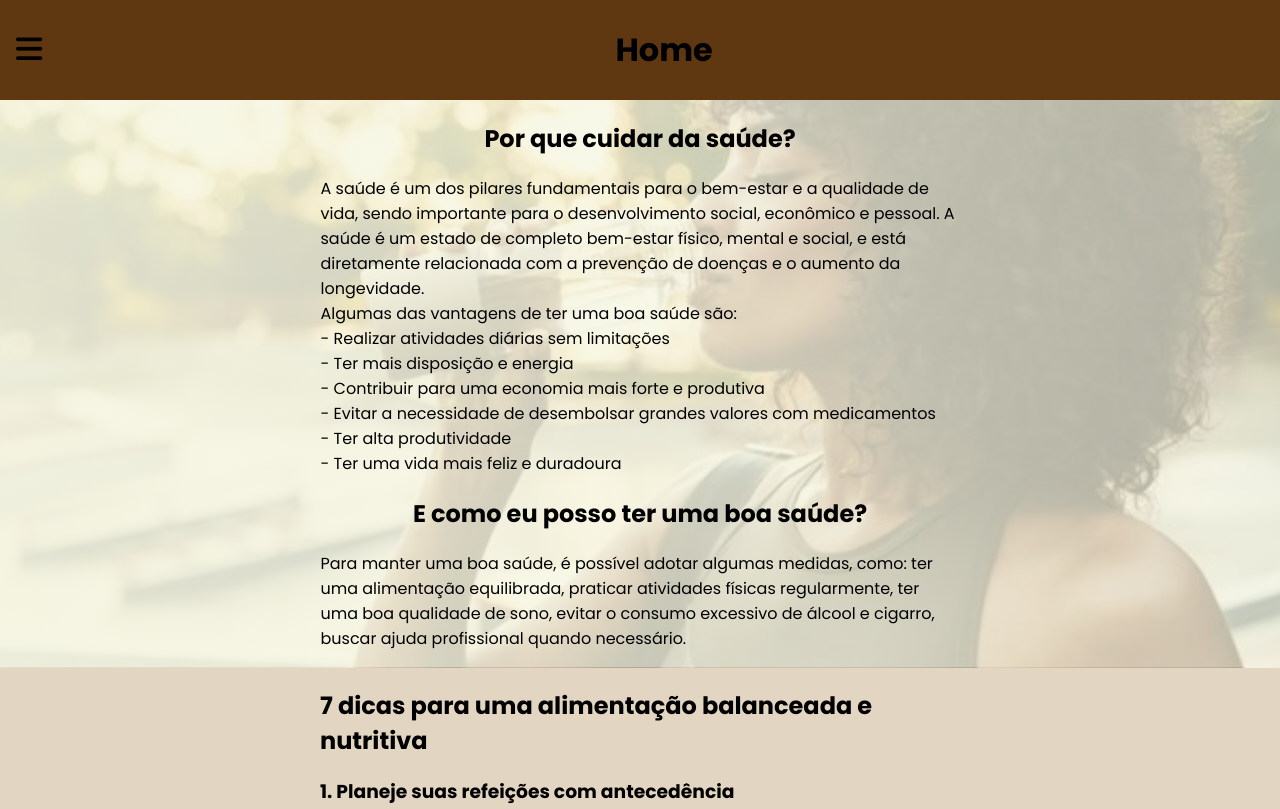
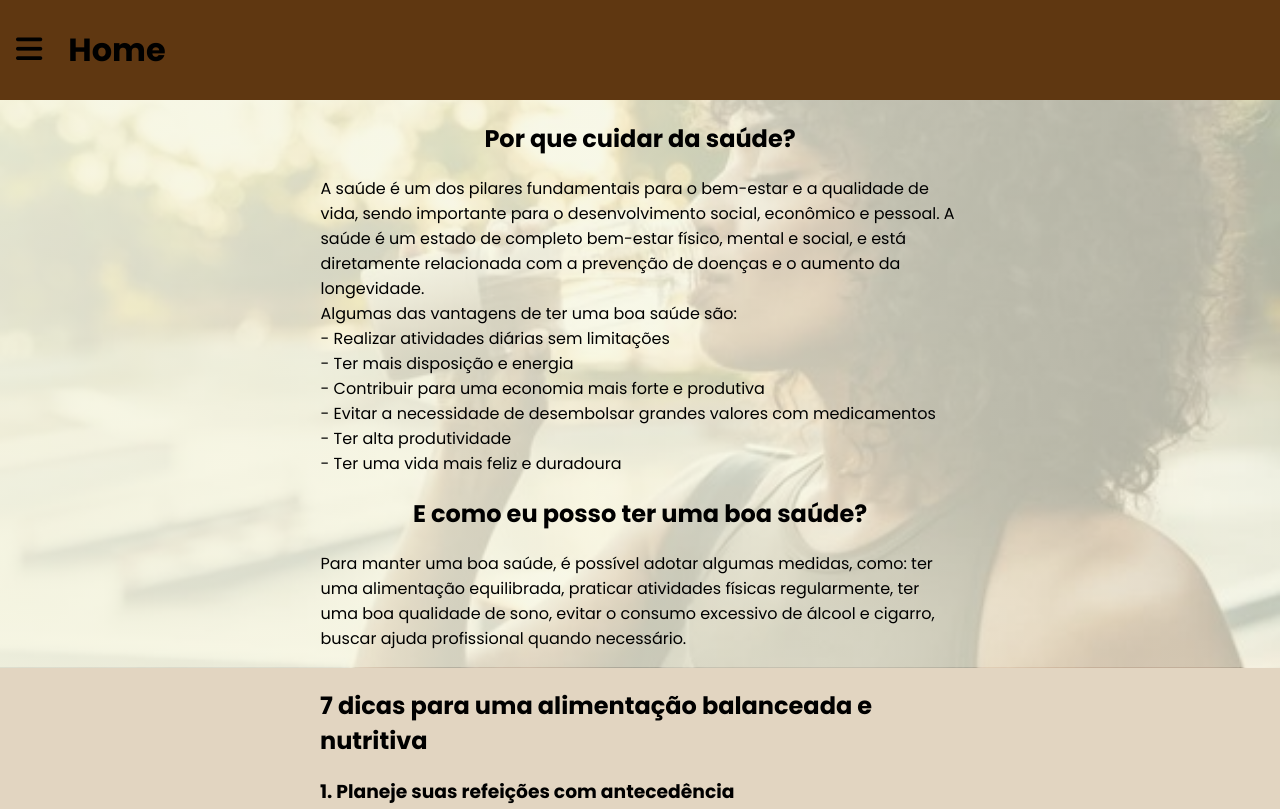
Before and after one commit to JorgeEGMarques/IMC, a plain HTML site: page index.html in a window 1280 px wide. Shown: the top 809 px of the page. Drawn offline with Linux system fonts and the light colour scheme.

Commit message:
titulo & dropdown

```diff
--- a/index.html
+++ b/index.html
@@ -11,7 +11,6 @@
     </head>
     <body>
         <header>
-            <h1 id="title">Home</h1>
             <div id="dropdown" class="dropdown">
                 <button id="dropbtn" class="dropbtn">
                     <i class="fa-solid fa-bars fa-3x"></i>
@@ -21,6 +20,7 @@
                     <a href="/pages/imc.html">Calculadora IMC</a>
                 </div>
             </div>
+            <h1 id="title">Home</h1>
         </header>
         <main>
             <section id="section1">
--- a/scripts/dropdown.js
+++ b/scripts/dropdown.js
@@ -6,6 +6,7 @@ window.onresize = () => {
   width = window.innerWidth;
 }
 
+window.addEventListener("load", function() {
   if (width > 480) {
     botao.addEventListener("mouseover", function() {
       dropdown.setAttribute("class", "dropdown-content show");
@@ -21,3 +22,4 @@ if (width > 480) {
       dropdown.setAttribute("class", "dropdown-content");
     })
   }
+})
--- a/styles.css
+++ b/styles.css
@@ -7,15 +7,16 @@ body {
 }
 
 header {
+    align-items: center;
     background-color: #5f3711;
     display: flex;
-    flex-direction: row-reverse;
+    /* flex-direction: row-reverse; */
     height: 100px;
-    justify-content: space-between;
+
 }
 
 header #title {
-    margin: auto;
+    margin-left: 20px;
 }
 
 header .dropdown {
```
Lines whose indentation alone changed are shown as unchanged.
